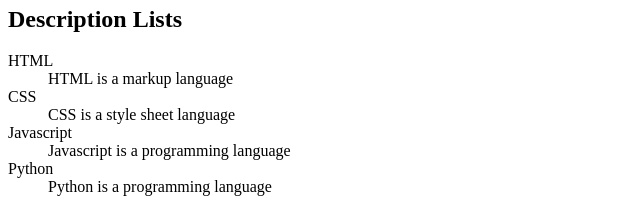
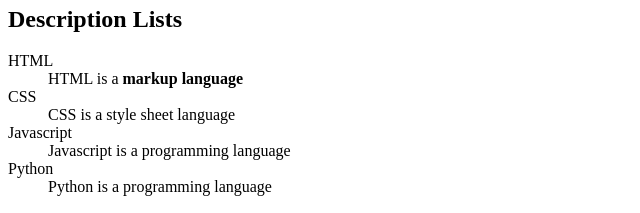
Before and after one commit to ShubhoSarkar104/Zero-to-Full-Stack, a plain HTML site: page list.html in a window 1280 px wide. Shown: the part 292-505 px from the top of the page, 0-640 px from the left. Drawn offline with Linux system fonts and the light colour scheme.

Commit message:
bold tag added

```diff
--- a/list.html
+++ b/list.html
@@ -26,7 +26,7 @@
     <h2>Description Lists</h2>
     <dl>
         <dt>HTML</dt>
-        <dd>HTML is a markup language</dd>
+        <dd>HTML is a <b>markup language</b></dd>
         <dt>CSS</dt>
         <dd>CSS is a style sheet language</dd>
         <dt>Javascript</dt>
```
